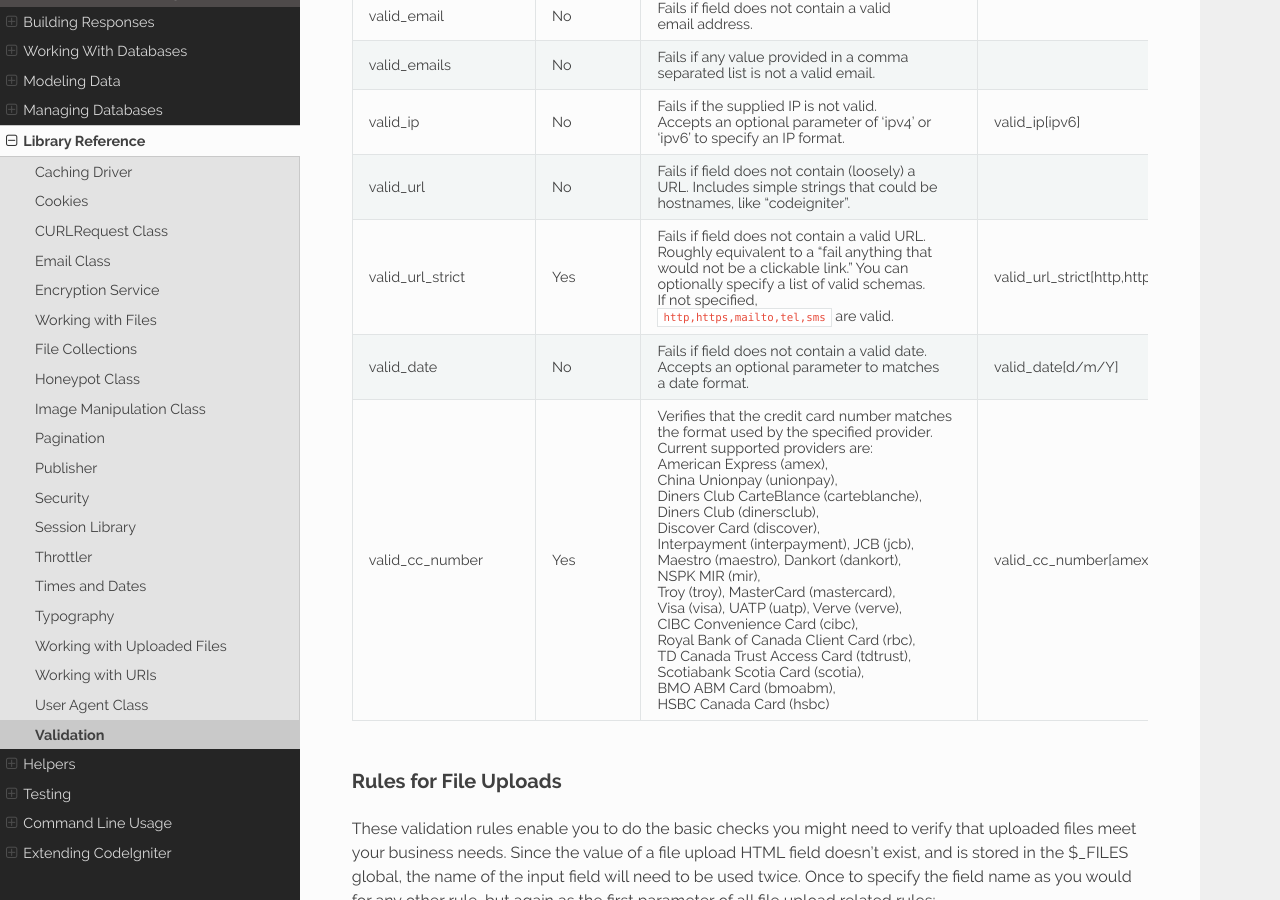
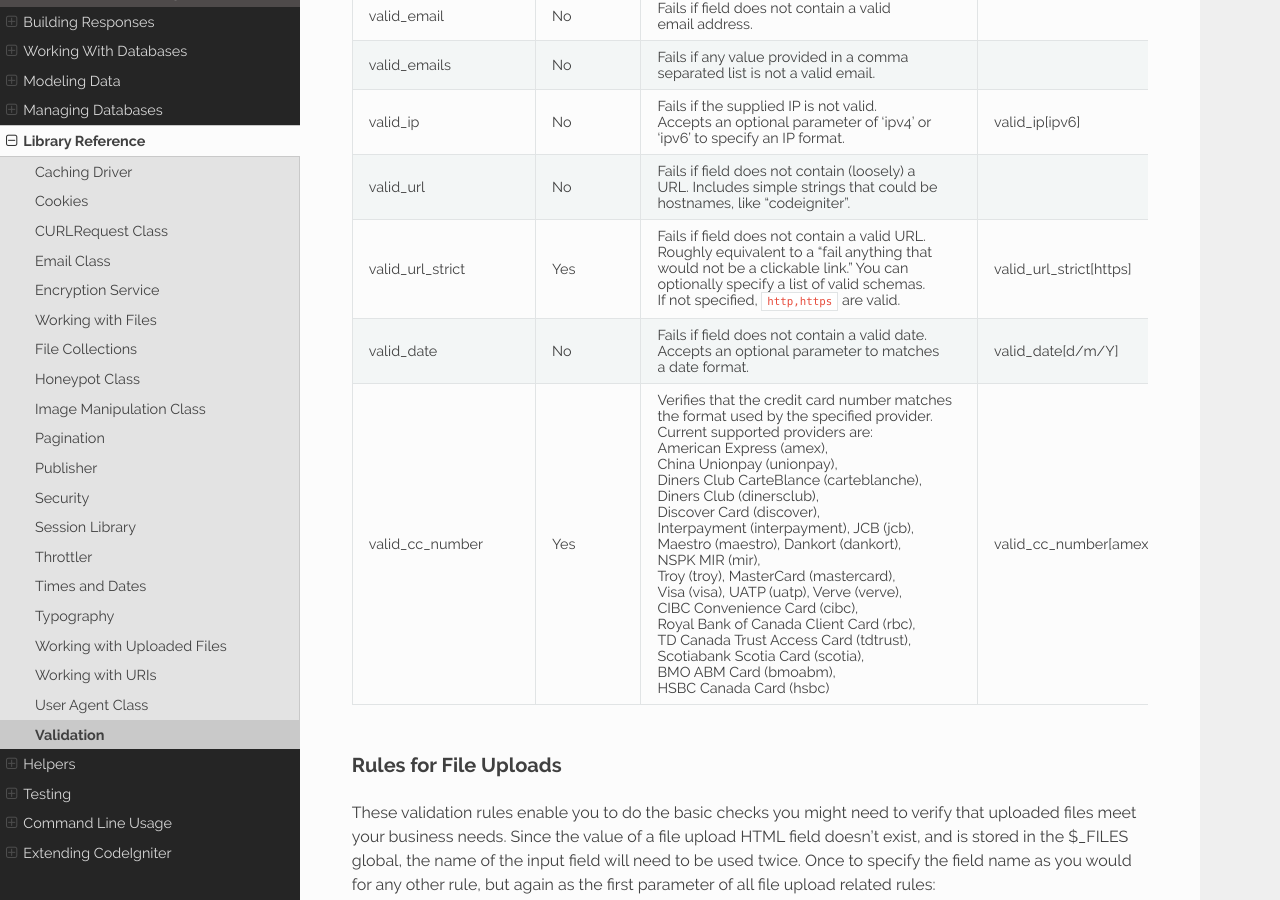
Before and after one commit to NEKOGET/ci4_user_guide_src, a Sphinx documentation site: the page built from source/libraries/validation.rst, in a window 1280 px wide and 900 px high, scrolled down 19660 px. Built offline with Sphinx 7.4.7 and the Read the Docs theme 2.0.0, drawn with Linux system fonts in a browser that asks for light colours.

Commit message:
fix: remove mailto,tel,sms from the default valid schemas
It seems there are few use cases.

```diff
--- a/source/libraries/validation.rst
+++ b/source/libraries/validation.rst
@@ -863,12 +863,11 @@ valid_ip                No         Fails if the supplied IP is not valid.
 valid_url               No         Fails if field does not contain (loosely) a
                                    URL. Includes simple strings that could be
                                    hostnames, like "codeigniter".
-valid_url_strict        Yes        Fails if field does not contain a valid URL.  valid_url_strict[http,https]
+valid_url_strict        Yes        Fails if field does not contain a valid URL.  valid_url_strict[https]
                                    Roughly equivalent to a "fail anything that
                                    would not be a clickable link." You can
                                    optionally specify a list of valid schemas.
-                                   If not specified,
-                                   ``http,https,mailto,tel,sms`` are valid.
+                                   If not specified, ``http,https`` are valid.
 valid_date              No         Fails if field does not contain a valid date. valid_date[d/m/Y]
                                    Accepts an optional parameter to matches
                                    a date format.
```
